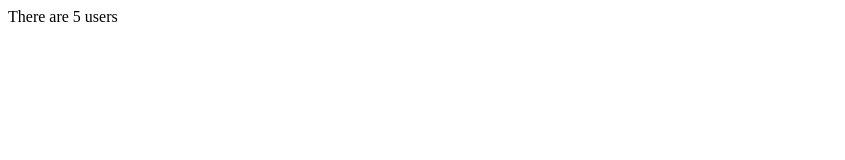
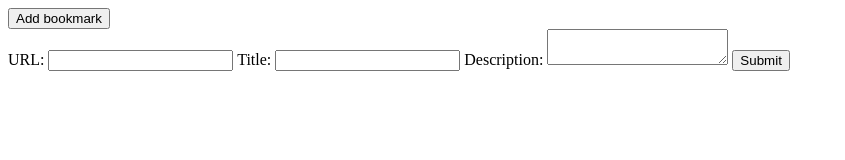
Before and after one commit to craig-dsilva/shared-bookmarks, a website with bundled scripts: page index.html in a window 1280 px wide. Shown: the whole page, without its empty margins (0-845 px from the left). Built offline with nearby package versions, Linux system fonts and the light colour scheme.

Commit message:
Add HTML form

```diff
--- a/index.html
+++ b/index.html
@@ -1,8 +1,18 @@
-<!DOCTYPE html>
+<!doctype html>
 <html>
   <head>
     <script type="module" src="script.js"></script>
   </head>
   <body>
+    <button id="add-bookmark">Add bookmark</button>
+    <form id="bookmark-form">
+      <label for="url">URL: </label>
+      <input type="link" name="url" id="url" />
+      <label for="title">Title: </label>
+      <input type="text" name="title" id="title" />
+      <label for="description">Description: </label>
+      <textarea name="description" id="description"></textarea>
+      <input type="submit" value="Submit" />
+    </form>
   </body>
 </html>
--- a/script.js
+++ b/script.js
@@ -6,7 +6,12 @@
 
 import { getUserIds } from "./storage.js";
 
-window.onload = function () {
-  const users = getUserIds();
-  document.querySelector("body").innerText = `There are ${users.length} users`;
-};
+const addBookmarkButton = document.querySelector("#add-bookmark");
+
+function addBookmark() {
+
+}
+
+addBookmarkButton.addEventListener("click", addBookmark);
+
+window.onload = function () {};
```
